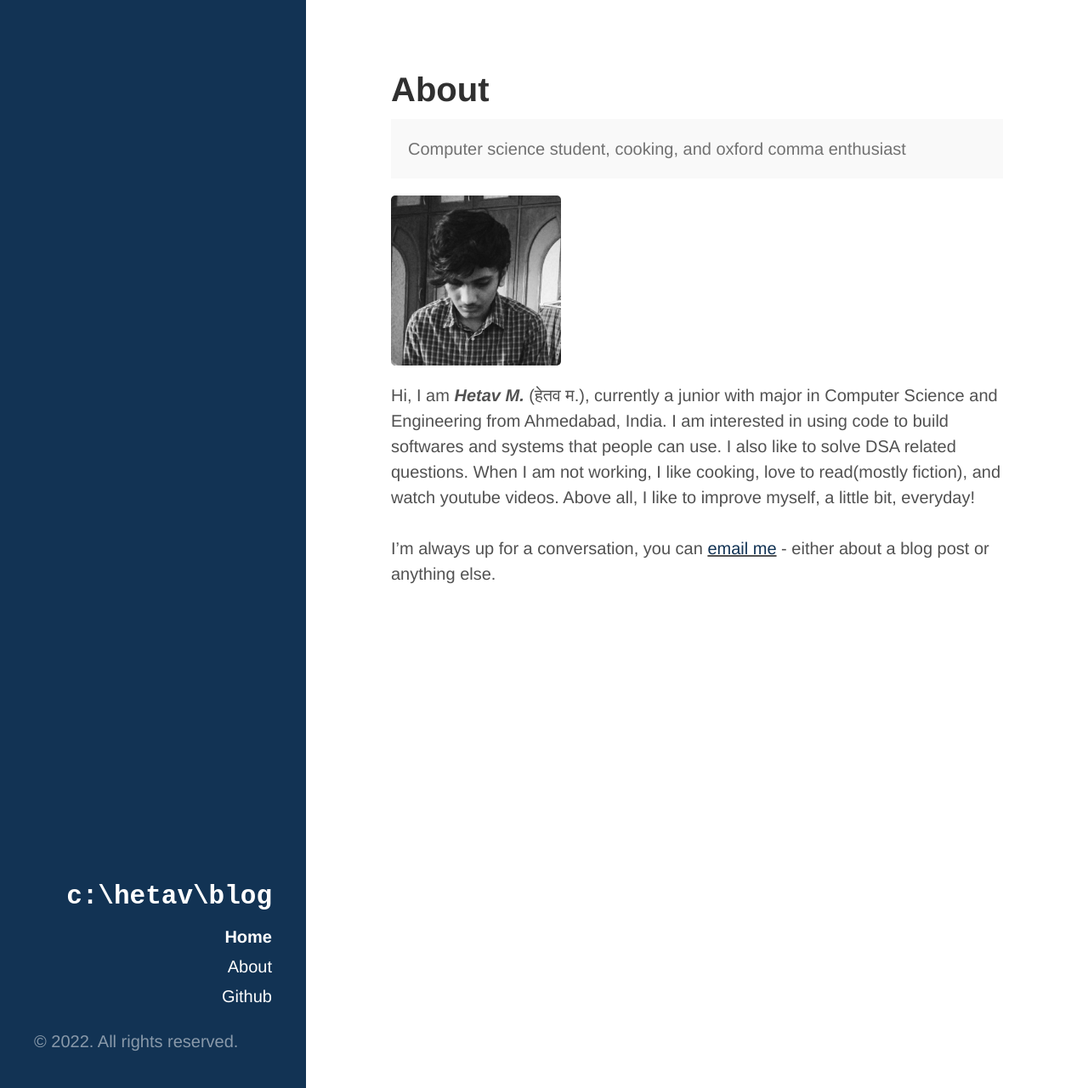
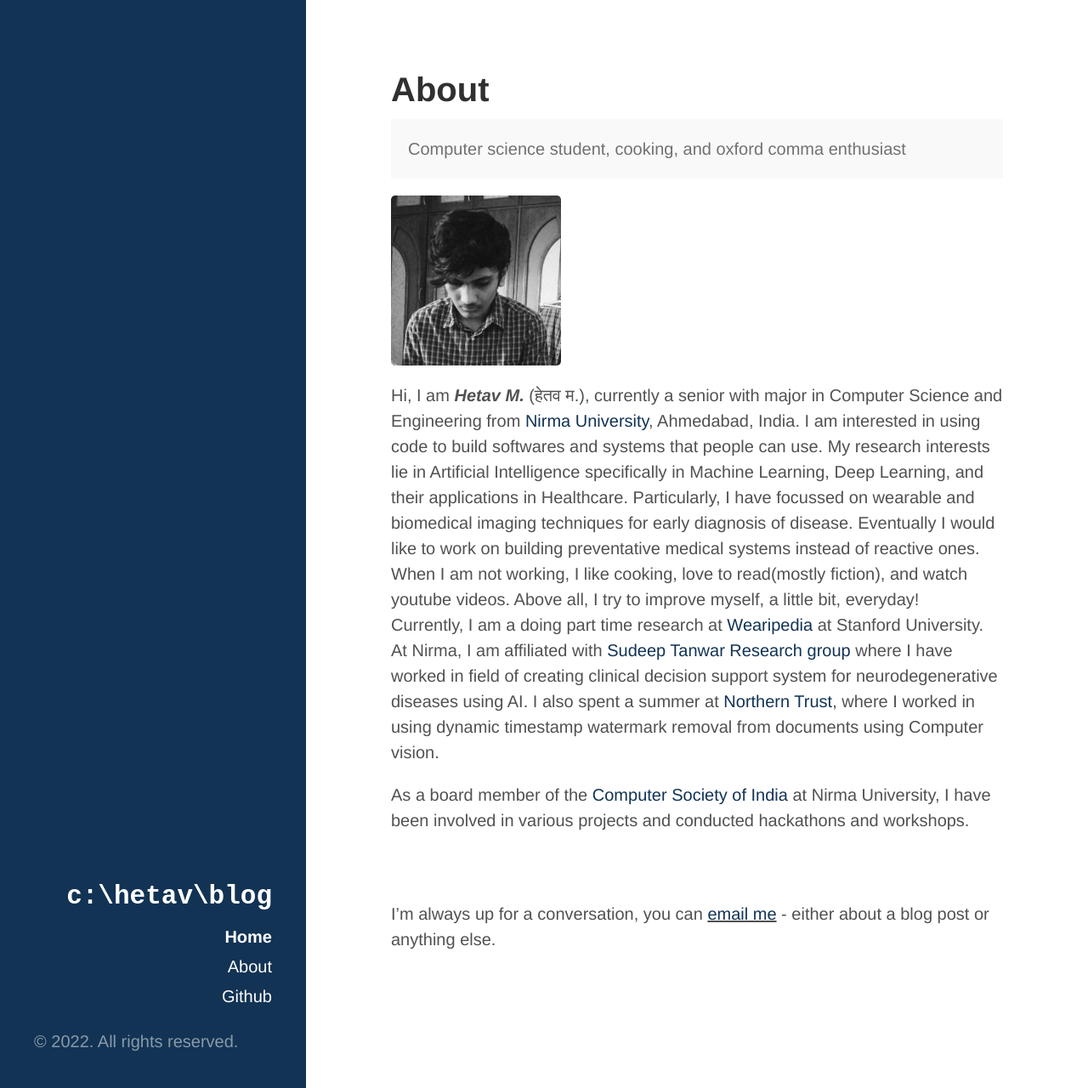
Before and after one commit to hetavv/hetavv.github.io, a Jekyll site: the page built from about.md, in a window 1280 px wide and 1280 px high. Shown: the whole window at 85% size. Built offline with Jekyll 4.4.1, drawn with Linux system fonts in a browser that asks for light colours.

Commit message:
updated about me

```diff
--- a/about.md
+++ b/about.md
@@ -10,7 +10,13 @@ title: About
  <img src="/aboutme.jpeg" width="200px" height="200px">
 <!-- ![ about me ](aboutme.jpeg) -->
 
-Hi, I am <em><b>Hetav M.</b></em> (हेतव म.), currently a junior with major in Computer Science and Engineering from Ahmedabad, India. I am interested in using code to build softwares and systems that people can use. I also like to solve DSA related questions. When I am not working, I like cooking, love to read(mostly fiction), and watch youtube videos. Above all, I like to improve myself, a little bit, everyday!
+Hi, I am <em><b>Hetav M.</b></em> (हेतव म.), currently a senior with major in Computer Science and Engineering from <a href="https://nirmauni.ac.in/">Nirma University</a>, Ahmedabad, India. I am interested in using code to build softwares and systems that people can use. My research interests lie in Artificial Intelligence specifically in Machine Learning, Deep Learning, and their applications in Healthcare. Particularly, I have focussed on wearable and biomedical imaging techniques for early diagnosis of disease. Eventually I would like to work on building preventative medical systems instead of reactive ones. When I am not working, I like cooking, love to read(mostly fiction), and watch youtube videos. Above all, I try to improve myself, a little bit, everyday!
+<br>
+Currently, I am a doing part time research at <a href="https://stanford-health.github.io/">Wearipedia</a> at Stanford University. At Nirma, I am affiliated with <a href="https://sudeeptanwar.in/">Sudeep Tanwar Research group</a> where I have worked in field of creating clinical decision support system for neurodegenerative diseases using AI. I also spent a summer at <a href="https://www.northerntrust.com/asia-pac/home">Northern Trust</a>, where I worked in using dynamic timestamp watermark removal from documents using Computer vision.
+
+As a board member of the <a href="https://technology.nirmauni.ac.in/student_work/csi/">Computer Society of India</a> at Nirma University, I have been involved in various projects and conducted hackathons and workshops.
+
+
 <br>
 <br>
 I'm always up for a conversation, you can <u><a href = "mailto: hetav.1805@gmail.com">email me</a></u> - either
```
